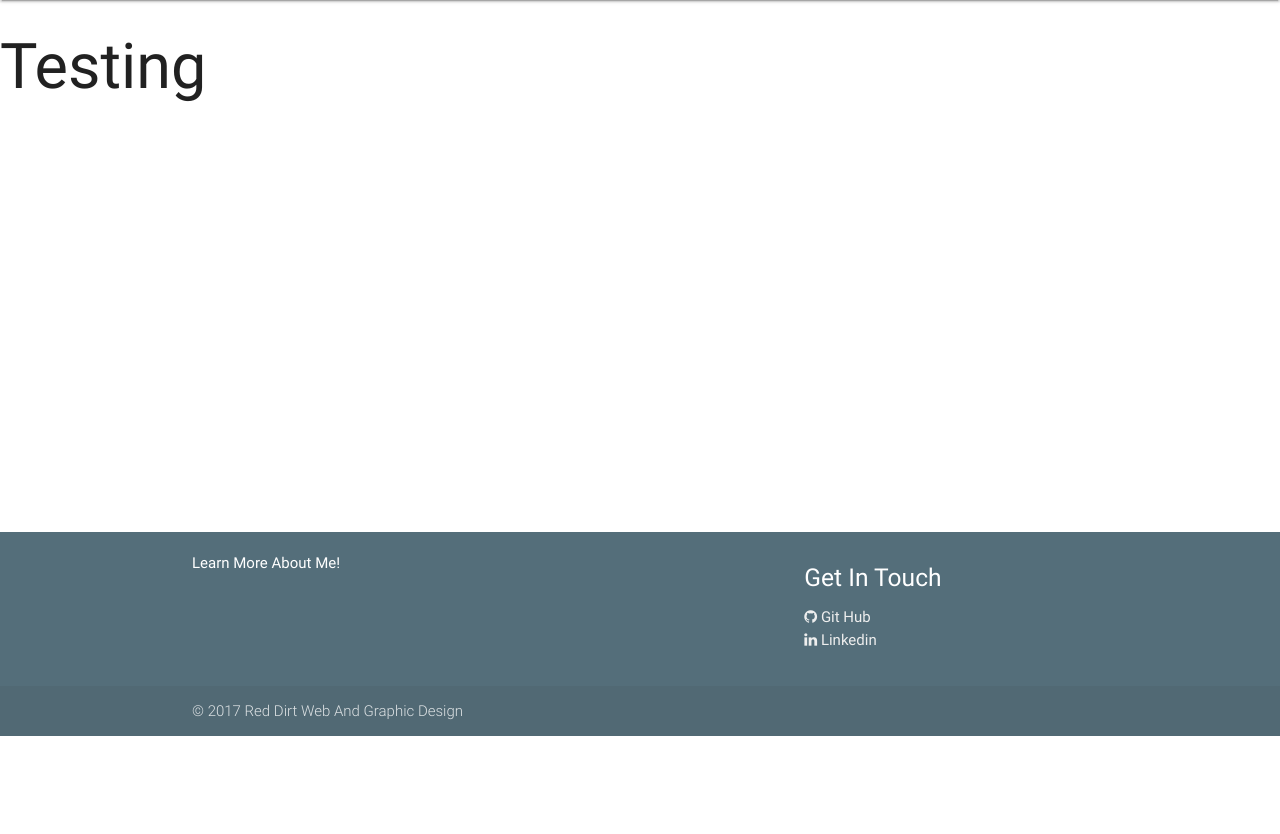
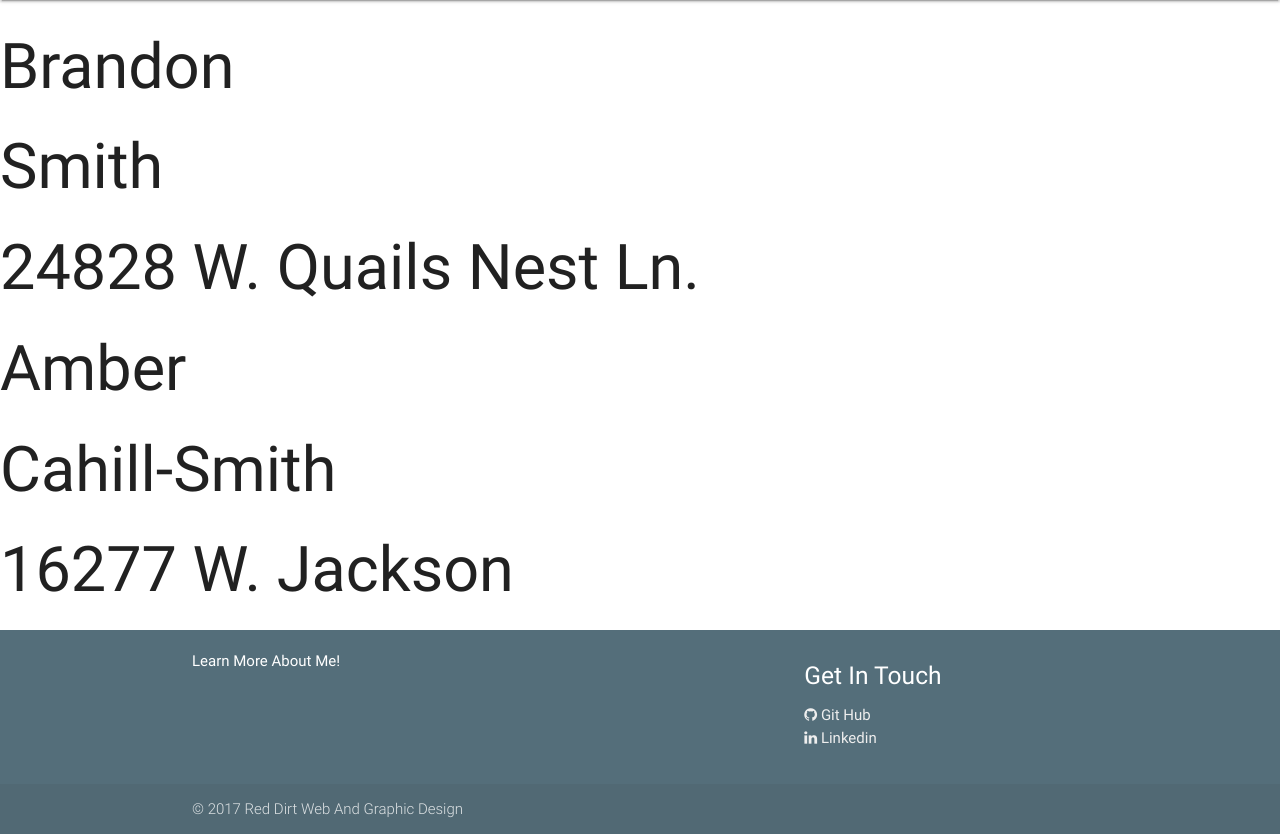
Before and after one commit to BrandonSmith8038/youtube-tutorials, a Node server app: page / in a window 1280 px wide. Shown: the part 64-898 px from the top of the page. Before the commit the page ends 800 px from the top, so only its background shows below. Run offline with Node 20, Linux system fonts and the light colour scheme; some libraries are stand-ins or nearby versions.

Commit message:
Local JSON output to home template

```diff
--- /dev/null
+++ b/projects.js
@@ -0,0 +1,14 @@
+const myProjects = {
+    projects: [{
+            "first": "Brandon",
+            "Last": "Smith",
+            "address": "24828 W. Quails Nest Ln."
+ 	}, {
+            "first": "Amber",
+            "Last": "Cahill-Smith",
+            "address": "16277 W. Jackson"
+	}
+ ]
+}
+
+module.exports = myProjects;
--- a/routes/index.js
+++ b/routes/index.js
@@ -1,9 +1,28 @@
 const express = require('express');
 const router = express.Router();
+const projects = require("../projects.js")
+// const myProjects = {
+//     projects: [{
+//             "first": "Brandon",
+//             "Last": "Smith",
+//             "address": "24828 W. Quails Nest Ln."
+// 	},
+//         {
+
+//             "first": "Amber",
+//             "Last": "Cahill",
+//             "address": "16277 W. Jackson"
+
+// 	}
+
+// ]
+// }
+
 
 
 router.get('/', (req, res) => {
-    res.render('index/home');
+    console.log(projects);
+    res.render('index/home', projects);
 });
 
 router.get('/about', (req, res) => {
--- a/views/index/home.handlebars
+++ b/views/index/home.handlebars
@@ -1 +1,5 @@
-<h1 class="display-1">Testing</h1>
+{{#each projects}}
+    <h1>{{first}}</h1>
+    <h1>{{Last}}</h1>
+    <h1>{{address}}</h1>
+{{/each}}
```
